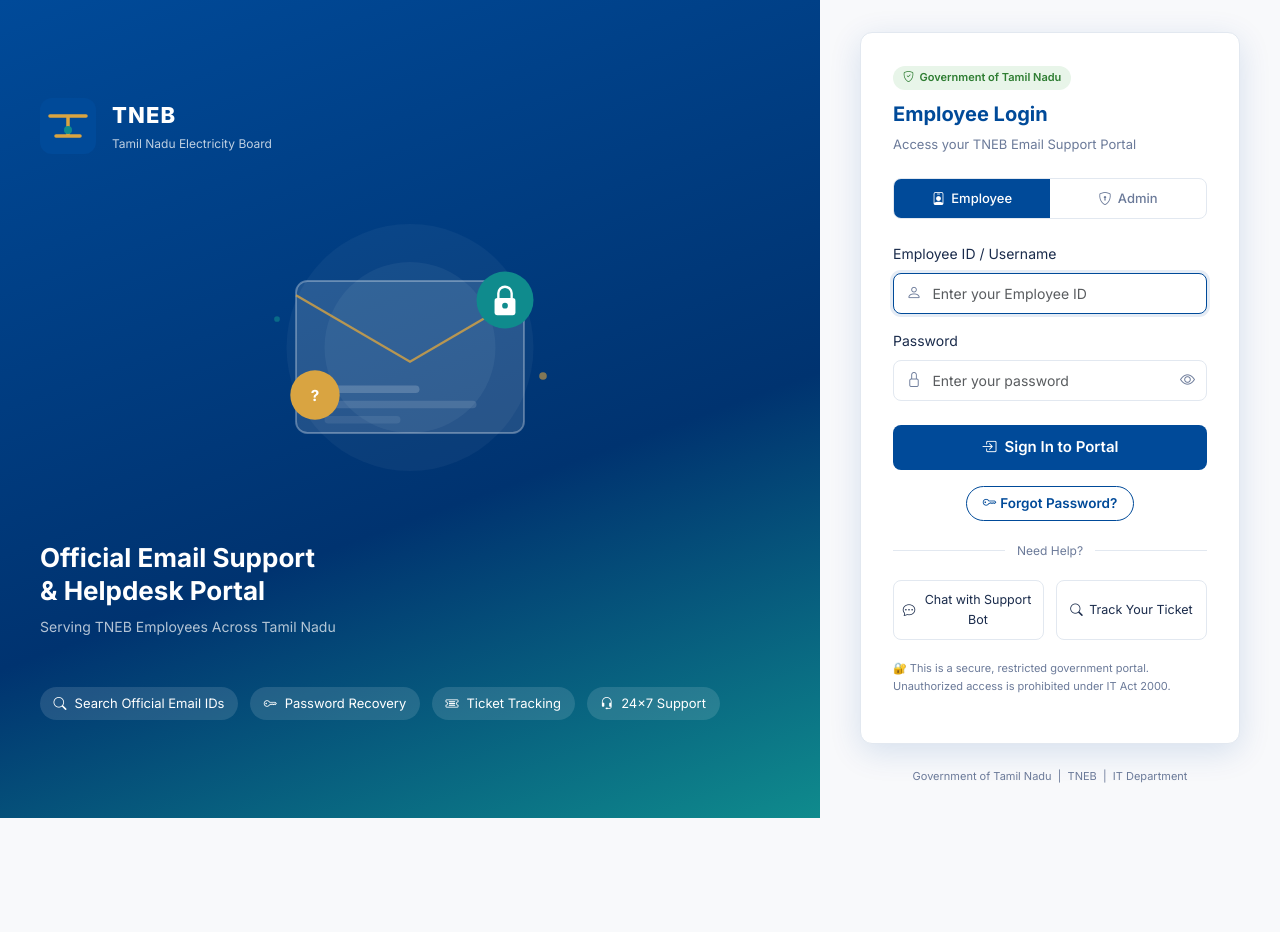
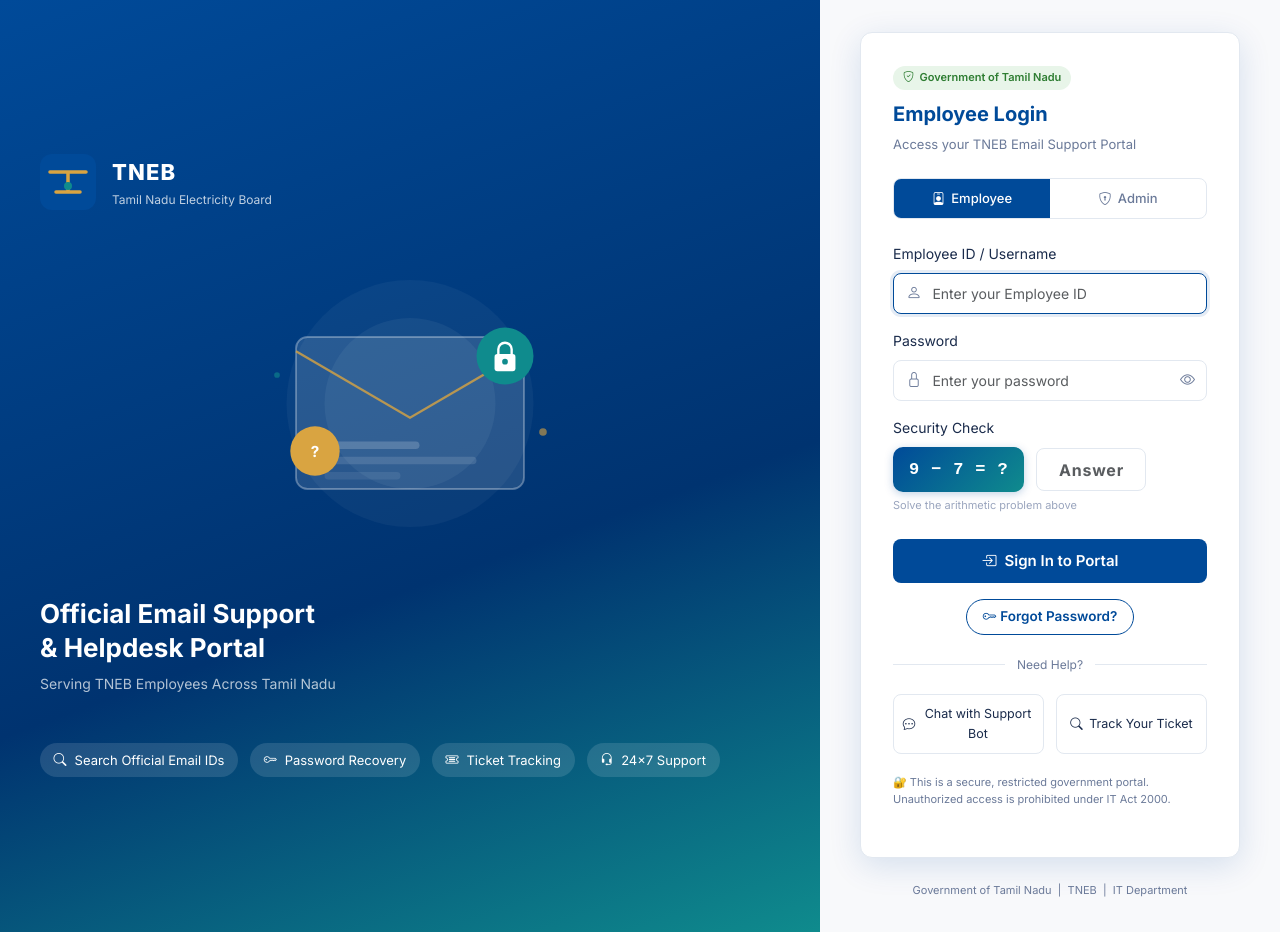
Before and after one commit to Vikhasini/chatbot_tneb, a Flask app: page /auth/login in a window 1280 px wide. Before the commit the page ends 818 px from the top, so only its background shows below. Run offline with Flask 3, Linux system fonts and the light colour scheme.

Commit message:
Add custom arithmetic CAPTCHA to login

```diff
--- a/app/blueprints/auth/routes.py
+++ b/app/blueprints/auth/routes.py
@@ -1,4 +1,4 @@
-from flask import render_template, redirect, url_for, request, flash, jsonify
+from flask import render_template, redirect, url_for, request, flash, session
 from flask_login import login_user, logout_user, login_required, current_user
 from app.blueprints.auth import auth
 from app.models import User, Employee, OfficialEmail, PasswordResetRequest, db
@@ -6,7 +6,49 @@
 import random
 
 
-# ── Helpers ───────────────────────────────────────────────────────────────────
+# ── CAPTCHA helpers ───────────────────────────────────────────────────────────
+
+def _generate_captcha():
+    """
+    Build a random arithmetic CAPTCHA, store the answer in the session,
+    and return the question string to render in the template.
+
+    Operations: addition, subtraction (result always ≥ 0), multiplication.
+    Numbers are kept small so the answer fits in a single input easily.
+    """
+    op = random.choice(['add', 'sub', 'mul'])
+
+    if op == 'add':
+        a, b = random.randint(1, 20), random.randint(1, 20)
+        question = f"{a} + {b} = ?"
+        answer   = a + b
+
+    elif op == 'sub':
+        a = random.randint(5, 20)
+        b = random.randint(1, a)          # guarantee b ≤ a so result ≥ 0
+        question = f"{a} \u2212 {b} = ?"  # − (minus sign, not hyphen)
+        answer   = a - b
+
+    else:  # mul
+        a, b = random.randint(2, 9), random.randint(2, 9)
+        question = f"{a} \u00d7 {b} = ?"  # × (multiplication sign)
+        answer   = a * b
+
+    session['captcha_answer'] = answer
+    return question
+
+
+def _verify_captcha(user_input: str) -> bool:
+    """Return True only when the submitted value matches the session answer."""
+    try:
+        submitted = int(user_input.strip())
+    except (ValueError, AttributeError):
+        return False
+    expected = session.get('captcha_answer')
+    return expected is not None and submitted == expected
+
+
+# ── Other helpers ─────────────────────────────────────────────────────────────
 
 def _generate_request_id():
     """Generate a unique PWD-prefixed request ID."""
@@ -14,14 +56,13 @@
         rid = f"PWD{random.randint(100, 9999)}"
         if not PasswordResetRequest.query.filter_by(request_id=rid).first():
             return rid
-    # Fallback: use timestamp
     return f"PWD{int(datetime.utcnow().timestamp())}"
 
 
 def _generate_temp_password():
     """Generate a readable temporary password."""
     import string
-    chars = string.ascii_letters + string.digits
+    chars  = string.ascii_letters + string.digits
     suffix = ''.join(random.choices(chars, k=6))
     return f"Temp@{suffix}"
 
@@ -36,30 +77,50 @@
         return redirect(url_for('employee.dashboard'))
 
     if request.method == 'POST':
-        username = request.form.get('username', '').strip()
-        password = request.form.get('password', '')
-        role     = request.form.get('role', 'employee')
+        username      = request.form.get('username', '').strip()
+        password      = request.form.get('password', '')
+        role          = request.form.get('role', 'employee')
+        captcha_input = request.form.get('captcha', '')
 
+        # ── Step 1: verify CAPTCHA before touching credentials ──
+        if not _verify_captcha(captcha_input):
+            flash('Incorrect CAPTCHA. Please try again.', 'danger')
+            captcha_question = _generate_captcha()          # fresh question
+            return render_template('auth/login.html',
+                                   captcha_question=captcha_question)
+
+        # ── Step 2: authenticate ────────────────────────────────
         user = User.query.filter_by(username=username).first()
         if user and user.check_password(password) and user.is_active:
             if role == 'admin' and not user.is_admin:
                 flash('You do not have admin privileges.', 'danger')
-                return render_template('auth/login.html')
+                captcha_question = _generate_captcha()
+                return render_template('auth/login.html',
+                                       captcha_question=captcha_question)
             if role == 'employee' and user.is_admin:
                 flash('Please use Admin Login for admin accounts.', 'warning')
-                return render_template('auth/login.html')
+                captcha_question = _generate_captcha()
+                return render_template('auth/login.html',
+                                       captcha_question=captcha_question)
 
             login_user(user)
             user.last_login = datetime.utcnow()
             db.session.commit()
+            session.pop('captcha_answer', None)   # clear used answer
 
             if user.is_admin:
                 return redirect(url_for('admin.dashboard'))
             return redirect(url_for('employee.dashboard'))
+
         else:
             flash('Invalid credentials. Please check your Employee ID and password.', 'danger')
+            captcha_question = _generate_captcha()          # new CAPTCHA on failed login
+            return render_template('auth/login.html',
+                                   captcha_question=captcha_question)
 
-    return render_template('auth/login.html')
+    # GET — always generate a fresh CAPTCHA
+    captcha_question = _generate_captcha()
+    return render_template('auth/login.html', captcha_question=captcha_question)
 
 
 # ── Logout ────────────────────────────────────────────────────────────────────
@@ -68,6 +129,7 @@
 @login_required
 def logout():
     logout_user()
+    session.pop('captcha_answer', None)   # clear so next login gets a fresh one
     flash('You have been logged out successfully.', 'success')
     return redirect(url_for('auth.login'))
 
@@ -90,9 +152,7 @@
         email_input       = request.form.get('official_email', '').strip().lower()
         reason_input      = request.form.get('reason', '').strip()
 
-        # ── Validation ────────────────────────────────────────
         errors = []
-
         if not employee_id_input:
             errors.append('Employee ID is required.')
         if not phone_input:
@@ -108,10 +168,8 @@
             return render_template('auth/forgot_password.html',
                                    form_data=request.form)
 
-        # ── Look up employee ──────────────────────────────────
         employee = Employee.query.filter_by(
-            employee_id=employee_id_input,
-            is_active=True
+            employee_id=employee_id_input, is_active=True
         ).first()
 
         if not employee:
@@ -119,8 +177,6 @@
             return render_template('auth/forgot_password.html',
                                    form_data=request.form)
 
-        # ── Verify phone ──────────────────────────────────────
-        # Strip non-digits for comparison
         submitted_phone = ''.join(filter(str.isdigit, phone_input))
         stored_phone    = ''.join(filter(str.isdigit, employee.phone or ''))
         if submitted_phone != stored_phone:
@@ -128,10 +184,8 @@
             return render_template('auth/forgot_password.html',
                                    form_data=request.form)
 
-        # ── Verify official email ─────────────────────────────
         official_email_record = OfficialEmail.query.filter_by(
-            employee_id_fk=employee.id,
-            is_active=True
+            employee_id_fk=employee.id, is_active=True
         ).first()
 
         if not official_email_record:
@@ -144,10 +198,8 @@
             return render_template('auth/forgot_password.html',
                                    form_data=request.form)
 
-        # ── Check for existing pending request ────────────────
         existing = PasswordResetRequest.query.filter_by(
-            employee_id_fk=employee.id,
-            status='Pending'
+            employee_id_fk=employee.id, status='Pending'
         ).first()
         if existing:
             flash(
@@ -158,17 +210,16 @@
             return render_template('auth/forgot_password.html',
                                    form_data=request.form)
 
-        # ── Create request ────────────────────────────────────
         pr = PasswordResetRequest(
-            request_id             = _generate_request_id(),
-            employee_id_fk         = employee.id,
-            employee_name          = employee.name,
-            designation            = employee.designation,
-            office_location        = employee.office_location,
-            phone                  = phone_input,
+            request_id               = _generate_request_id(),
+            employee_id_fk           = employee.id,
+            employee_name            = employee.name,
+            designation              = employee.designation,
+            office_location          = employee.office_location,
+            phone                    = phone_input,
             official_email_submitted = email_input,
-            reason                 = reason_input,
-            status                 = 'Pending',
+            reason                   = reason_input,
+            status                   = 'Pending',
         )
         db.session.add(pr)
         db.session.commit()
--- a/app/templates/auth/login.html
+++ b/app/templates/auth/login.html
@@ -93,7 +93,7 @@
           </div>
         </div>
 
-        <div class="form-group mb-4">
+        <div class="form-group mb-3">
           <label class="form-label">Password</label>
           <div class="input-with-icon">
             <i class="bi bi-lock"></i>
@@ -105,12 +105,27 @@
           </div>
         </div>
 
+        <!-- CAPTCHA field -->
+        <div class="form-group mb-4">
+          <label class="form-label">Security Check</label>
+          <div class="captcha-wrap">
+            <div class="captcha-question" id="captchaQuestion">
+              {{ captcha_question }}
+            </div>
+            <input type="number" name="captcha" id="captchaInput"
+                   class="form-control portal-input captcha-input"
+                   placeholder="Answer" required autocomplete="off"
+                   inputmode="numeric">
+          </div>
+          <div class="captcha-hint">Solve the arithmetic problem above</div>
+        </div>
+
         <button type="submit" class="btn btn-login w-100">
           <i class="bi bi-box-arrow-in-right me-2"></i>Sign In to Portal
         </button>
       </form>
 
-      <!-- Forgot Password link — prominent below login -->
+      <!-- Forgot Password link -->
       <div class="text-center mt-3">
         <a href="{{ url_for('auth.forgot_password') }}" class="forgot-password-link">
           <i class="bi bi-key me-1"></i>Forgot Password?
@@ -153,9 +168,47 @@
   align-items: center;
   transition: background .14s, color .14s;
 }
-.forgot-password-link:hover {
-  background: #004A99;
+.forgot-password-link:hover { background: #004A99; color: #fff; }
+
+/* CAPTCHA */
+.captcha-wrap {
+  display: flex;
+  align-items: center;
+  gap: .75rem;
+}
+.captcha-question {
+  flex-shrink: 0;
+  background: linear-gradient(135deg, #004A99, #0F8B8D);
   color: #fff;
+  font-size: 17px;
+  font-weight: 800;
+  font-family: 'Courier New', monospace;
+  letter-spacing: .05em;
+  padding: .55rem 1rem;
+  border-radius: 10px;
+  white-space: nowrap;
+  user-select: none;
+  box-shadow: 0 2px 8px rgba(0,74,153,.25);
+  min-width: 130px;
+  text-align: center;
+}
+.captcha-input {
+  width: 110px !important;
+  flex-shrink: 0;
+  text-align: center;
+  font-size: 16px;
+  font-weight: 700;
+  letter-spacing: .05em;
+}
+/* hide browser number spinners */
+.captcha-input::-webkit-inner-spin-button,
+.captcha-input::-webkit-outer-spin-button { -webkit-appearance: none; margin: 0; }
+.captcha-input[type=number] { -moz-appearance: textfield; }
+
+.captcha-hint {
+  font-size: 11px;
+  color: #9AA5BE;
+  margin-top: 5px;
 }
 </style>
 
```
